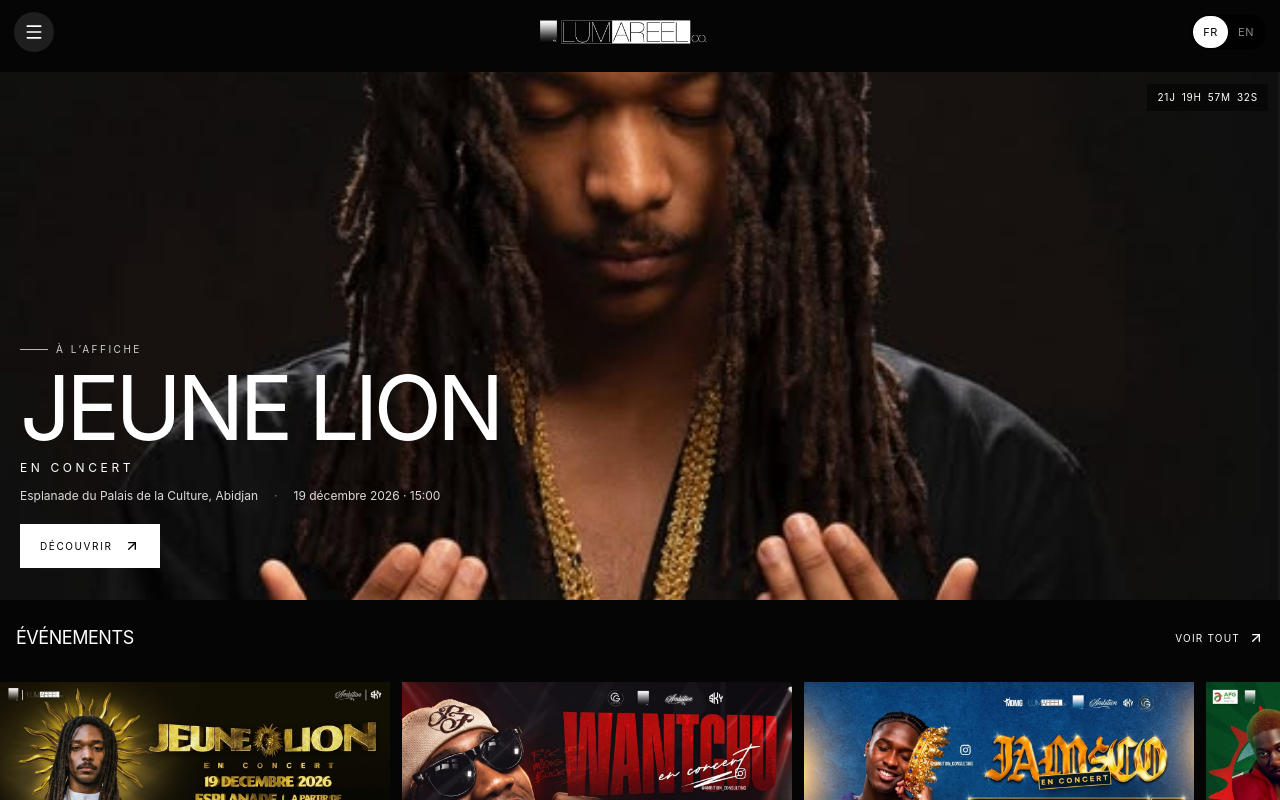
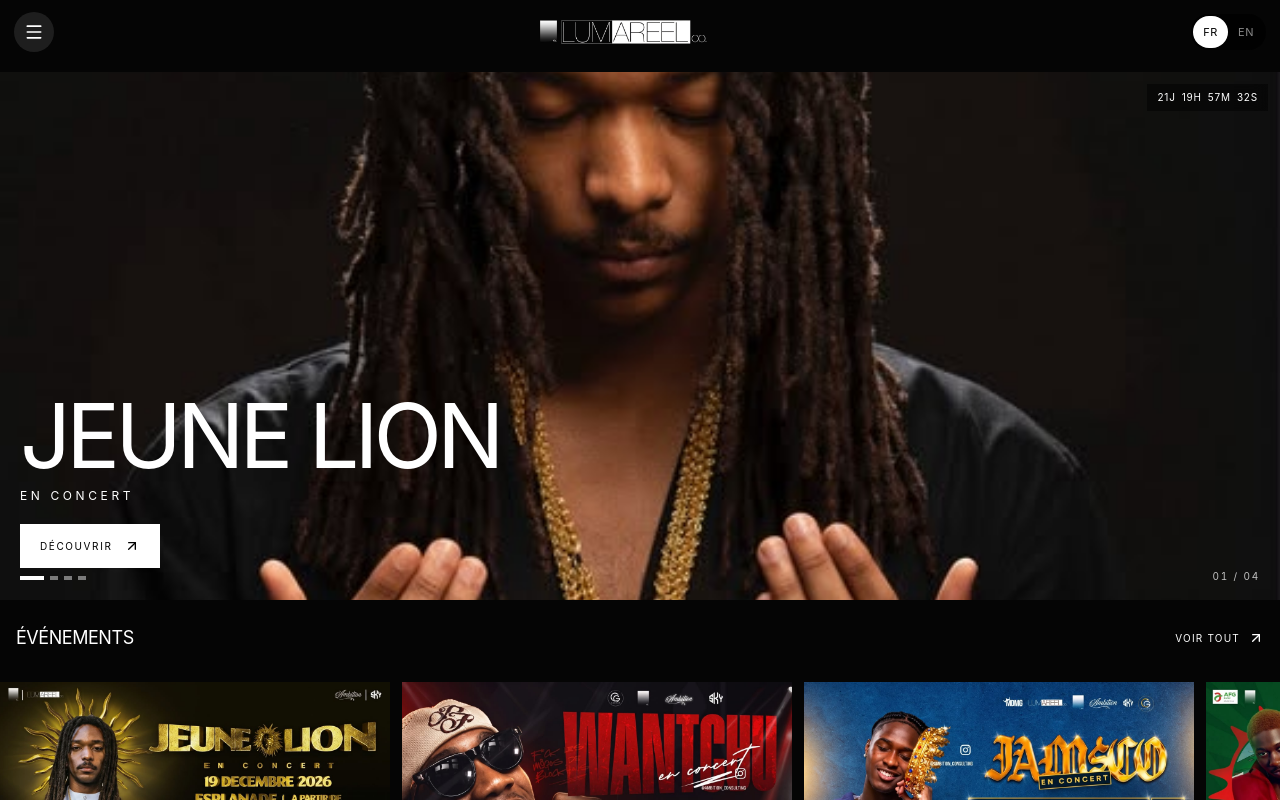
Before and after one commit to bienaodylan/LUMAREEL-, a React (Vite) app: page / in a window 1280 px wide. Shown: the top 800 px of the page. Built offline with nearby package versions, Linux system fonts and the light colour scheme; no server answers.

Commit message:
Make homepage hero a manual concert carousel and simplify artist details

```diff
--- a/src/components/HomeFeed.tsx
+++ b/src/components/HomeFeed.tsx
@@ -105,7 +105,23 @@ export const HomeFeed: React.FC = () => {
     });
   };
 
-  const heroEvent = activeSlides.find((event) => event.isFeatured) || activeSlides[0] || null;
+  const heroSlides = activeSlides;
+  const [heroSlideIndex, setHeroSlideIndex] = useState(0);
+  const heroRowRef = useRef<HTMLDivElement>(null);
+  const scrollHeroTo = (index: number) => {
+    const container = heroRowRef.current;
+    if (!container || heroSlides.length === 0) return;
+    const nextIndex = Math.max(0, Math.min(index, heroSlides.length - 1));
+    container.scrollTo({ left: nextIndex * container.clientWidth, behavior: 'smooth' });
+    setHeroSlideIndex(nextIndex);
+  };
+  const handleHeroScroll = () => {
+    const container = heroRowRef.current;
+    if (!container) return;
+    const nextIndex = Math.round(container.scrollLeft / Math.max(container.clientWidth, 1));
+    setHeroSlideIndex(Math.max(0, Math.min(nextIndex, heroSlides.length - 1)));
+  };
+  const heroEvent = heroSlides[heroSlideIndex] || heroSlides[0] || null;
   const formatEventDate = (date: string) => {
     const parsed = new Date(`${String(date || '').slice(0, 10)}T12:00:00`);
     if (Number.isNaN(parsed.getTime())) return date;
@@ -133,37 +149,55 @@ export const HomeFeed: React.FC = () => {
   return (
     <div className="home-editorial w-full min-h-screen max-w-full overflow-x-clip bg-[#050505] pb-0 text-white">
       <section className="home-hero relative isolate w-full overflow-hidden pt-[calc(4.5rem+env(safe-area-inset-top,0px))] md:pt-0">
-        {heroEvent ? (
-          <div className="home-hero-frame relative h-[66svh] min-h-[470px] max-h-[820px] w-full overflow-hidden bg-[#111] sm:h-[72svh]">
+        {heroSlides.length > 0 ? (
+          <div className="relative w-full">
+            <div
+              ref={heroRowRef}
+              onScroll={handleHeroScroll}
+              className="flex w-full snap-x snap-mandatory overflow-x-auto"
+              style={{ scrollbarWidth: 'none', msOverflowStyle: 'none', scrollBehavior: 'smooth' }}
+              aria-label={isEn ? 'Featured concerts' : 'Concerts à découvrir'}
+            >
+              {heroSlides.map((event) => (
+                <article key={event.id} className="home-hero-frame relative h-[66svh] min-h-[470px] max-h-[820px] w-full shrink-0 snap-start overflow-hidden bg-[#111] sm:h-[72svh]">
                   <img
-              src={heroEvent.artistPortrait || heroEvent.bannerImage || heroEvent.officialPoster}
-              alt={heroEvent.artist}
+                    src={event.artistPortrait || event.bannerImage || event.officialPoster}
+                    alt={event.artist}
                     className="absolute inset-0 h-full w-full object-cover object-center"
                     fetchPriority="high"
                     referrerPolicy="no-referrer"
                   />
                   <div className="absolute inset-0 bg-gradient-to-r from-black/85 via-black/35 to-transparent" />
                   <div className="absolute inset-0 bg-gradient-to-t from-black/75 via-transparent to-black/10" />
-            <EventCountdown event={heroEvent} />
+                  <EventCountdown event={event} />
                   <div className="absolute bottom-8 left-5 right-5 max-w-3xl sm:bottom-12 sm:left-10 lg:bottom-16 lg:left-16">
-              <div className="mb-3 inline-flex items-center gap-2 text-[10px] font-agrandir-extrabold uppercase tracking-[0.25em] text-white/80">
-                <span className="h-px w-7 bg-white/70" /> {isEn ? 'Featured event' : 'À l’affiche'}
-              </div>
                     <h1 className="text-[clamp(2.5rem,7vw,6.5rem)] font-agrandir-extrabold uppercase leading-[0.88] tracking-[-0.055em]">
-                {heroEvent.artist}
+                      {event.artist}
                     </h1>
                     <p className="mt-3 text-xs font-agrandir-extrabold uppercase tracking-[0.3em] text-white sm:text-sm">EN CONCERT</p>
-              <div className="mt-3 flex flex-wrap items-center gap-x-4 gap-y-1 text-xs font-agrandir-semibold text-white/85 sm:text-sm">
-                <span>{heroEvent.venue}{heroEvent.city ? `, ${heroEvent.city}` : ''}</span>
-                <span className="text-white/45">·</span>
-                <span>{formatEventDate(heroEvent.date)}{heroEvent.time ? ` · ${heroEvent.time}` : ''}</span>
-              </div>
-              <div className="mt-5 flex flex-wrap items-center gap-4">
-                <button type="button" onClick={() => handleViewDetails(heroEvent)} className="inline-flex min-h-11 items-center gap-3 bg-white px-5 text-[10px] font-agrandir-extrabold uppercase tracking-[0.16em] text-black transition-colors hover:bg-white/80">
+                    <div className="mt-5">
+                      <button type="button" onClick={() => handleViewDetails(event)} className="inline-flex min-h-11 items-center gap-3 bg-white px-5 text-[10px] font-agrandir-extrabold uppercase tracking-[0.16em] text-black transition-colors hover:bg-white/80">
                         {isEn ? 'Discover' : 'Découvrir'} <ArrowUpRight className="h-4 w-4" />
                       </button>
                     </div>
                   </div>
+                </article>
+              ))}
+            </div>
+            {heroSlides.length > 1 && (
+              <>
+                <div className="absolute bottom-4 right-5 z-20 flex items-center gap-2 sm:bottom-6 sm:right-8">
+                  <span className="text-[10px] font-agrandir-semibold tracking-[0.18em] text-white/75 tabular-nums">{String(heroSlideIndex + 1).padStart(2, '0')} / {String(heroSlides.length).padStart(2, '0')}</span>
+                  <button type="button" onClick={() => scrollHeroTo(heroSlideIndex - 1)} disabled={heroSlideIndex === 0} aria-label={isEn ? 'Previous featured concert' : 'Concert précédent'} className="hidden h-9 w-9 items-center justify-center border border-white/45 text-white transition-colors hover:bg-white hover:text-black disabled:opacity-30 sm:flex"><ChevronLeft className="h-4 w-4" /></button>
+                  <button type="button" onClick={() => scrollHeroTo(heroSlideIndex + 1)} disabled={heroSlideIndex >= heroSlides.length - 1} aria-label={isEn ? 'Next featured concert' : 'Concert suivant'} className="hidden h-9 w-9 items-center justify-center border border-white/45 text-white transition-colors hover:bg-white hover:text-black disabled:opacity-30 sm:flex"><ChevronRight className="h-4 w-4" /></button>
+                </div>
+                <div className="absolute bottom-5 left-5 z-20 flex gap-1.5 sm:hidden">
+                  {heroSlides.map((event, index) => (
+                    <button key={event.id} type="button" onClick={() => scrollHeroTo(index)} aria-label={`${isEn ? 'Go to concert' : 'Aller au concert'} ${index + 1}`} className={`h-1 transition-all ${index === heroSlideIndex ? 'w-6 bg-white' : 'w-2 bg-white/45'}`} />
+                  ))}
+                </div>
+              </>
+            )}
           </div>
         ) : (
           <div className="flex min-h-[55svh] items-end bg-[#111] px-5 pb-12 sm:px-10">
```
Lines whose indentation alone changed are shown as unchanged.
